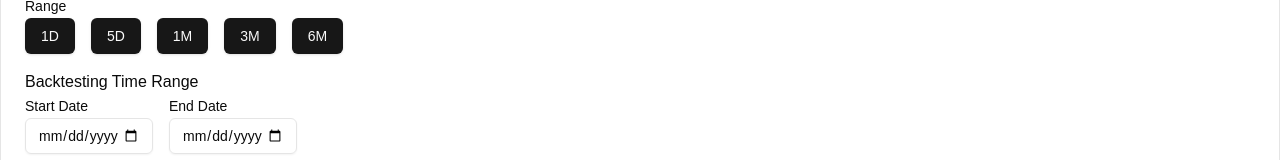
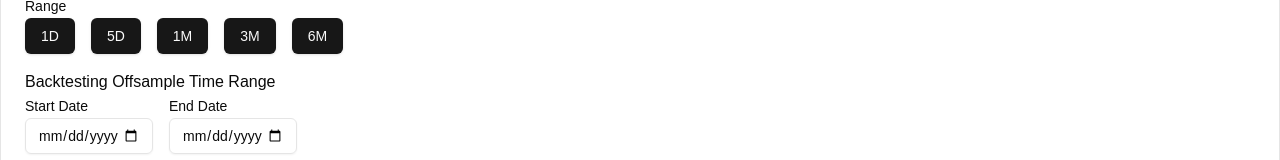
Before and after one commit to jkim1708/EvoTraderDemo, a Next.js app in the folder my-app/: page / in a window 1280 px wide. Shown: the part 753-913 px from the top of the page. Built offline with nearby package versions, Linux system fonts and the light colour scheme.

Commit message:
fix title

```diff
--- a/my-app/components/enhanced-trading-asset-viewer.tsx
+++ b/my-app/components/enhanced-trading-asset-viewer.tsx
@@ -469,7 +469,7 @@ const EnhancedTradingAssetViewer = observer(() => {
                     <CandleStickChart data={frequency == CANDLESTICK_FREQUENCY.HOURLY ? data : fourHourData}
                                       asset={asset}/>
 
-                    <p> Backtesting Time Range </p>
+                    <p> Backtesting Offsample Time Range </p>
                     <div className="flex space-x-4 mb-4">
                         <div>
                             <Label htmlFor="start-date-backtesting-off-sample" className="text-right">
```
